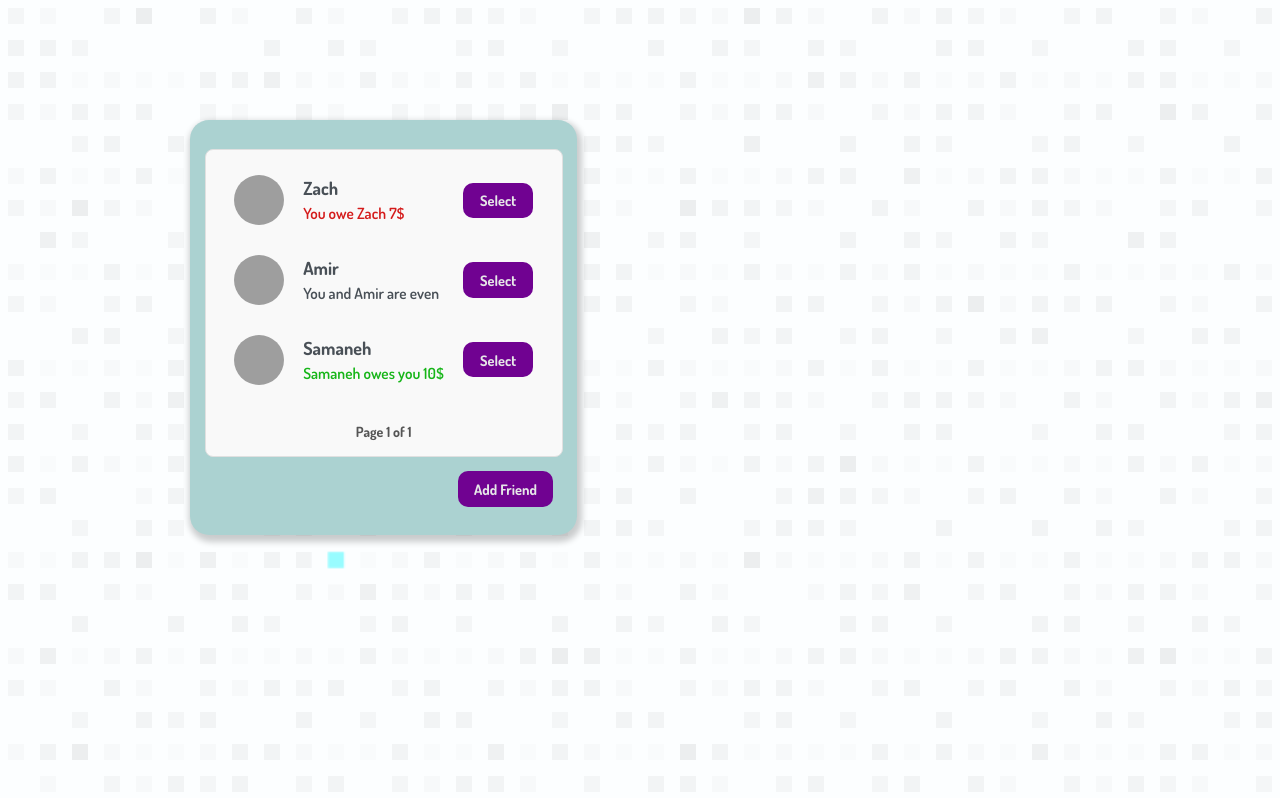
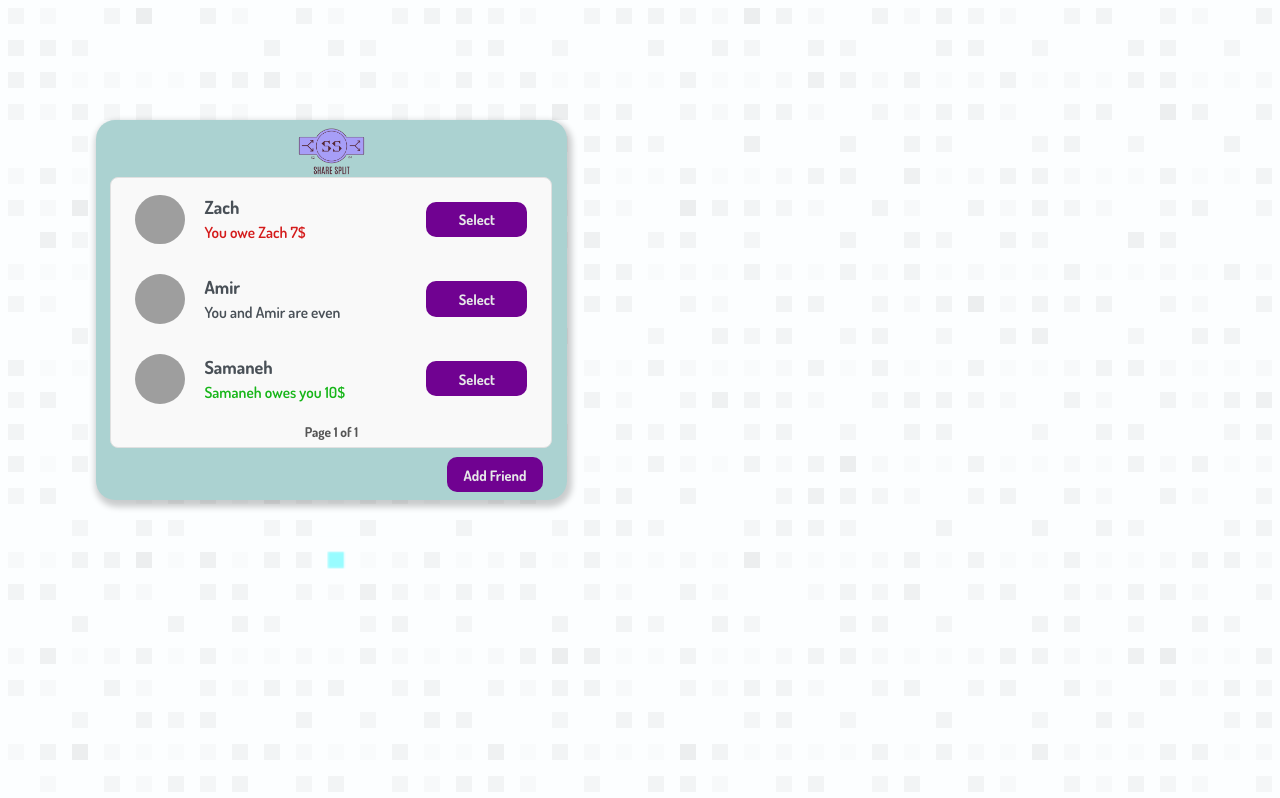
Before and after one commit to MatinT-SA/share-split, a React (Create React App) app: page / in a window 1280 px wide. Built offline with nearby package versions, Linux system fonts and the light colour scheme; grey boxes are pictures that could not be loaded; a web font is replaced by a local one.

Commit message:
logo component

```diff
--- a/src/components/App.js
+++ b/src/components/App.js
@@ -3,6 +3,7 @@ import { FriendsList } from "./FriendsList";
 import { FormAddFriend } from "./FormAddFriend";
 import { FormSplitBill } from "./FormSplitBill";
 import { Button } from "./Button";
+import Logo from "./Logo";
 
 const initialFriends = [
   {
@@ -66,6 +67,7 @@ export default function App() {
   return (
     <div className="app">
       <div className="sidebar">
+        <Logo />
         <FriendsList
           friends={friends}
           selectedFriend={selectedFriend}
--- /dev/null
+++ b/src/components/Logo.js
@@ -0,0 +1,11 @@
+import React from "react";
+
+const Logo = () => {
+  return (
+    <div>
+      <img className="logo" src="/images/logo.png" alt="Share Split Logo" />
+    </div>
+  );
+};
+
+export default Logo;
--- a/src/index.css
+++ b/src/index.css
@@ -47,6 +47,7 @@ body {
   grid-template-columns: 4fr 5fr;
   column-gap: 3rem;
   align-items: start;
+  margin: auto 10rem;
 }
 
 .button {
@@ -68,13 +69,25 @@ body {
 }
 
 /* ~~~~~~~~~~~~~~~~~~~~~~~~~~~~~~~~~~~~~~~~~~~~~~~~~~~~~~ */
+/* ◉◉◉◉◉◉◉◉◉◉◉◉◉◉◉❯ Logo ❮◉◉◉◉◉◉◉◉◉◉◉◉◉◉◉ */
+/* ~~~~~~~~~~~~~~~~~~~~~~~~~~~~~~~~~~~~~~~~~~~~~~~~~~~~~~ */
+
+.logo {
+  max-width: 100%;
+  width: 15%;
+  height: auto;
+  margin: 0 auto;
+  display: block;
+}
+
+/* ~~~~~~~~~~~~~~~~~~~~~~~~~~~~~~~~~~~~~~~~~~~~~~~~~~~~~~ */
 /* ◉◉◉◉◉◉◉◉◉◉◉◉◉◉❯ Sidebar ❮◉◉◉◉◉◉◉◉◉◉◉◉◉◉ */
 /* ~~~~~~~~~~~~~~~~~~~~~~~~~~~~~~~~~~~~~~~~~~~~~~~~~~~~~~ */
 
 .sidebar {
   background-color: var(--color-light-blue);
   border-radius: 2rem;
-  padding: 3rem 1.5rem;
+  padding: 0.8rem 1.5rem;
   box-shadow: 2px 4px 6px 3px rgba(0, 0, 0, 0.2);
 }
 
@@ -85,7 +98,7 @@ body {
   gap: 1.1rem;
   font-size: 1.6rem;
   font-weight: 550;
-  margin-bottom: 3rem;
+  margin-bottom: 1rem;
 }
 
 .sidebar li {
@@ -134,7 +147,7 @@ body {
 
 .sidebar > .button {
   float: right;
-  margin: 1.5rem 1rem 0 0;
+  margin: 1rem 1rem 0 0;
 }
 
 .green {
@@ -235,32 +248,29 @@ form h2 {
 /* ◉◉◉◉◉◉◉◉◉◉◉◉◉❯ Pagination ❮◉◉◉◉◉◉◉◉◉◉◉◉◉ */
 /* ~~~~~~~~~~~~~~~~~~~~~~~~~~~~~~~~~~~~~~~~~~~~~~~~~~~~~~ */
 
-/* Friends list container */
 .friends-list-container {
-  padding: 16px;
+  padding: 0.7rem 1.2rem;
   border: 1px solid #e0e0e0;
   border-radius: 8px;
   background-color: #f9f9f9;
 }
 
-/* Pagination buttons container */
 .pagination {
   display: flex;
   justify-content: center;
   align-items: center;
-  gap: 12px;
-  margin-top: 16px;
+  gap: 1.5rem;
+  margin-top: 1rem;
 }
 
-/* Pagination buttons */
 .pagination-btn {
   background-color: #007bff;
   color: white;
   border: none;
   border-radius: 4px;
-  padding: 8px 16px;
+  padding: 1rem 1.5rem;
   cursor: pointer;
-  font-size: 14px;
+  font-size: 1.4rem;
   transition: background-color 0.3s ease;
 }
 
@@ -268,9 +278,8 @@ form h2 {
   background-color: #0056b3;
 }
 
-/* Current page display */
 .pagination span {
-  font-size: 14px;
+  font-size: 1.4rem;
   color: #555;
   font-weight: bold;
 }
```
